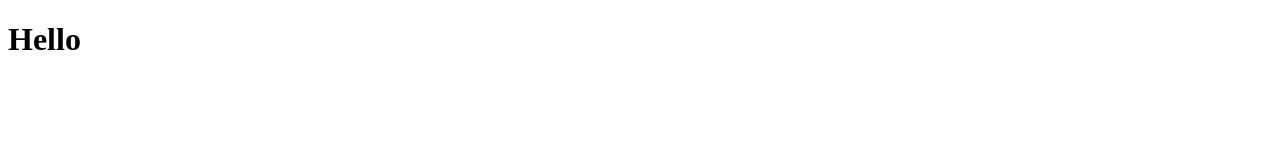
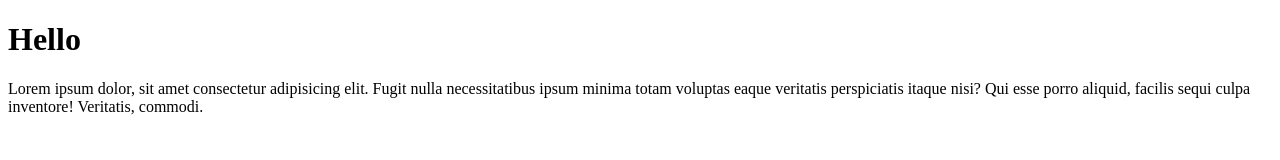
Before and after one commit to dhyanideepak/Wow, a plain HTML site: page index.html in a window 1280 px wide. Drawn offline with Linux system fonts and the light colour scheme.

Commit message:
second line comment

```diff
--- a/index.html
+++ b/index.html
@@ -7,5 +7,6 @@
 </head>
 <body>
     <h1>Hello</h1>
+    <p>Lorem ipsum dolor, sit amet consectetur adipisicing elit. Fugit nulla necessitatibus ipsum minima totam voluptas eaque veritatis perspiciatis itaque nisi? Qui esse porro aliquid, facilis sequi culpa inventore! Veritatis, commodi.</p>
 </body>
 </html>
```
